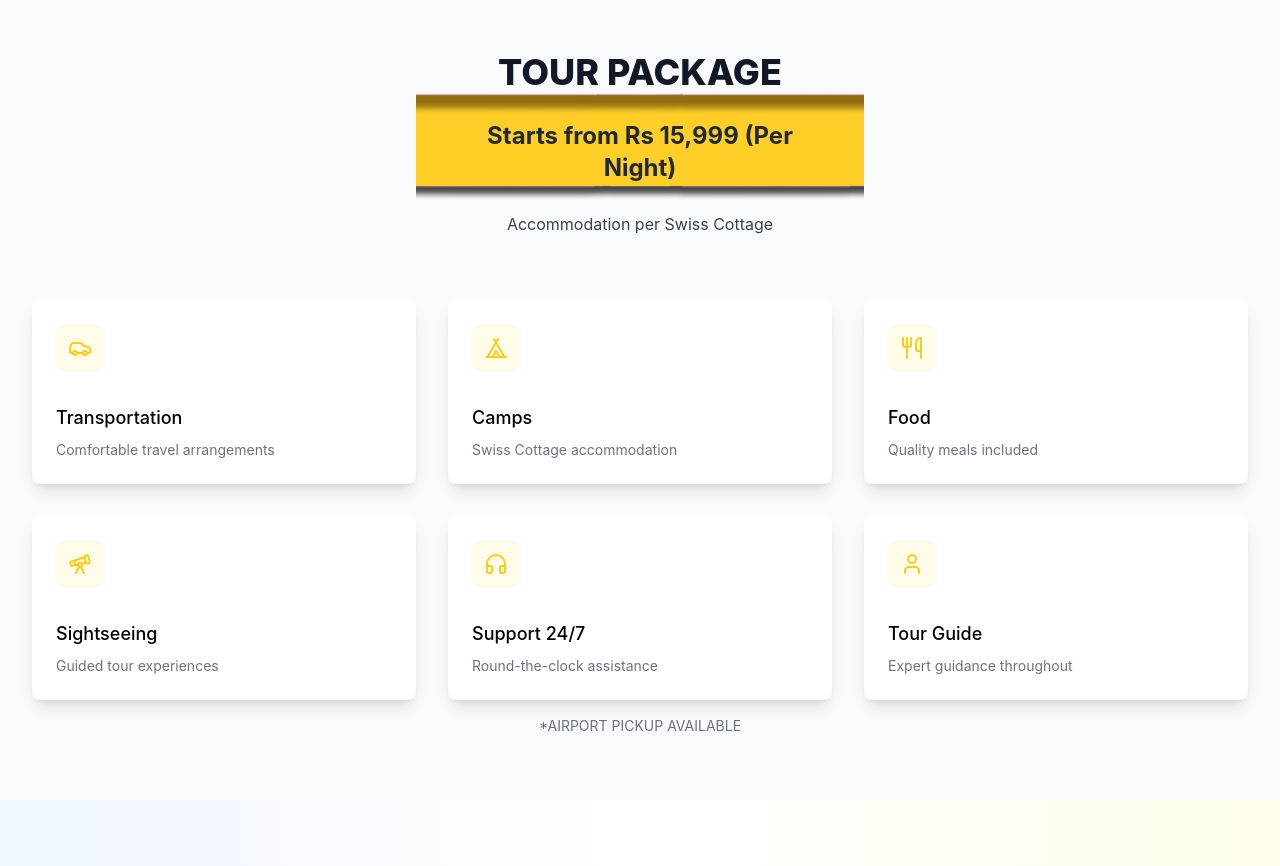
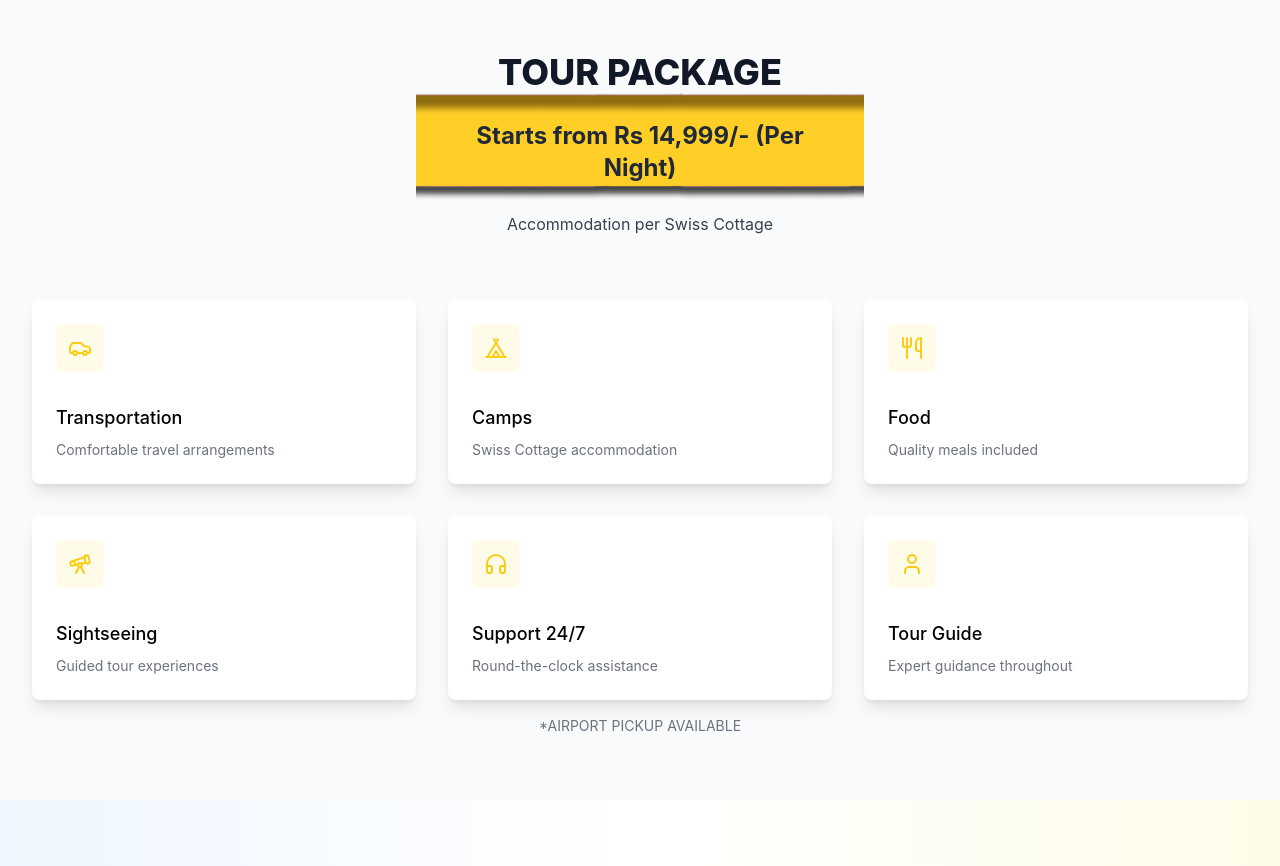
Before and after one commit to Tirumala02/Travel, a React (Create React App) app in the folder frontend/: page / in a window 1280 px wide. Shown: the part 1200-2066 px from the top of the page. Built offline with nearby package versions, Linux system fonts and the light colour scheme.

Commit message:
Update App.js

```diff
--- a/frontend/src/App.js
+++ b/frontend/src/App.js
@@ -217,7 +217,7 @@ export default function App() {
               }}
             >
               <p className=" text-2xl font-bold text-gray-800">
-                Starts from Rs 15,999 (Per Night)
+                Starts from Rs 14,999/- (Per Night)
               </p>
             </div>
             <p className="text-gray-700">
```
